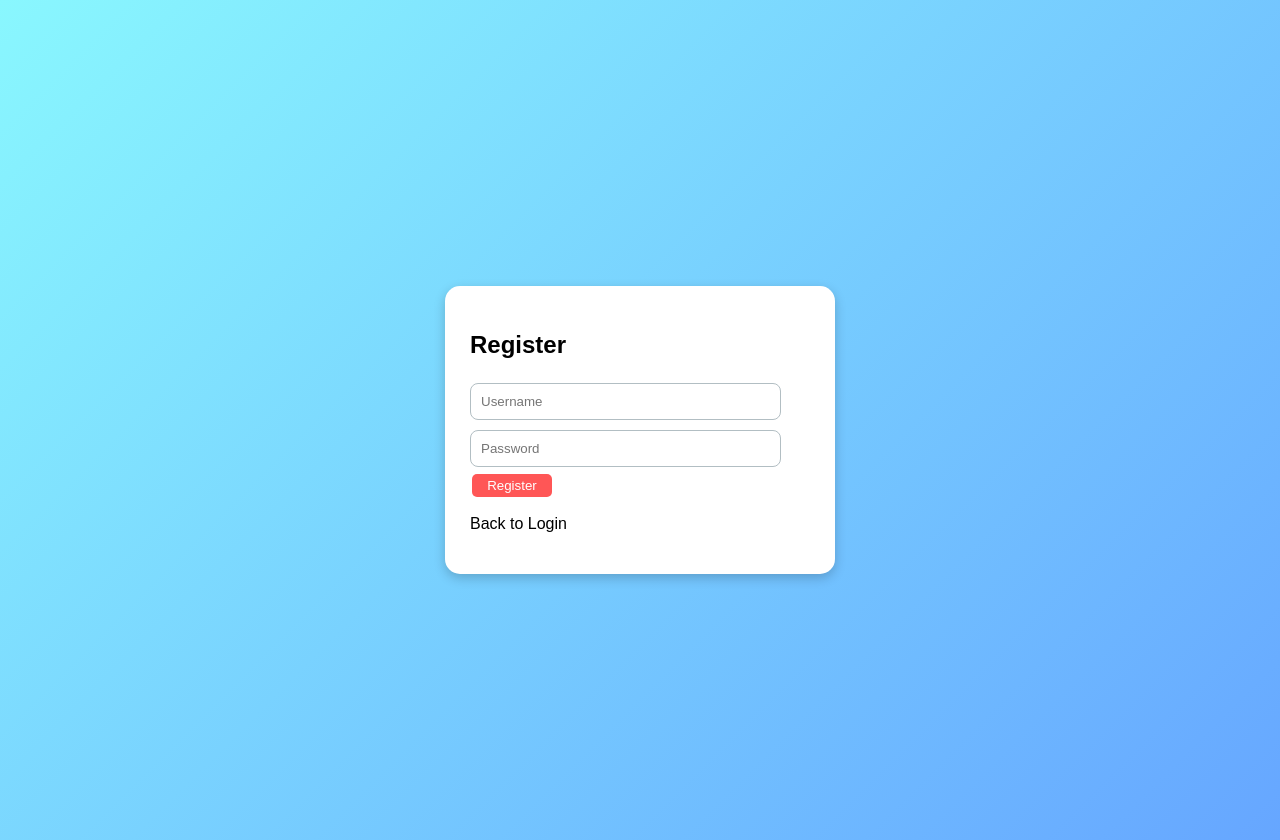
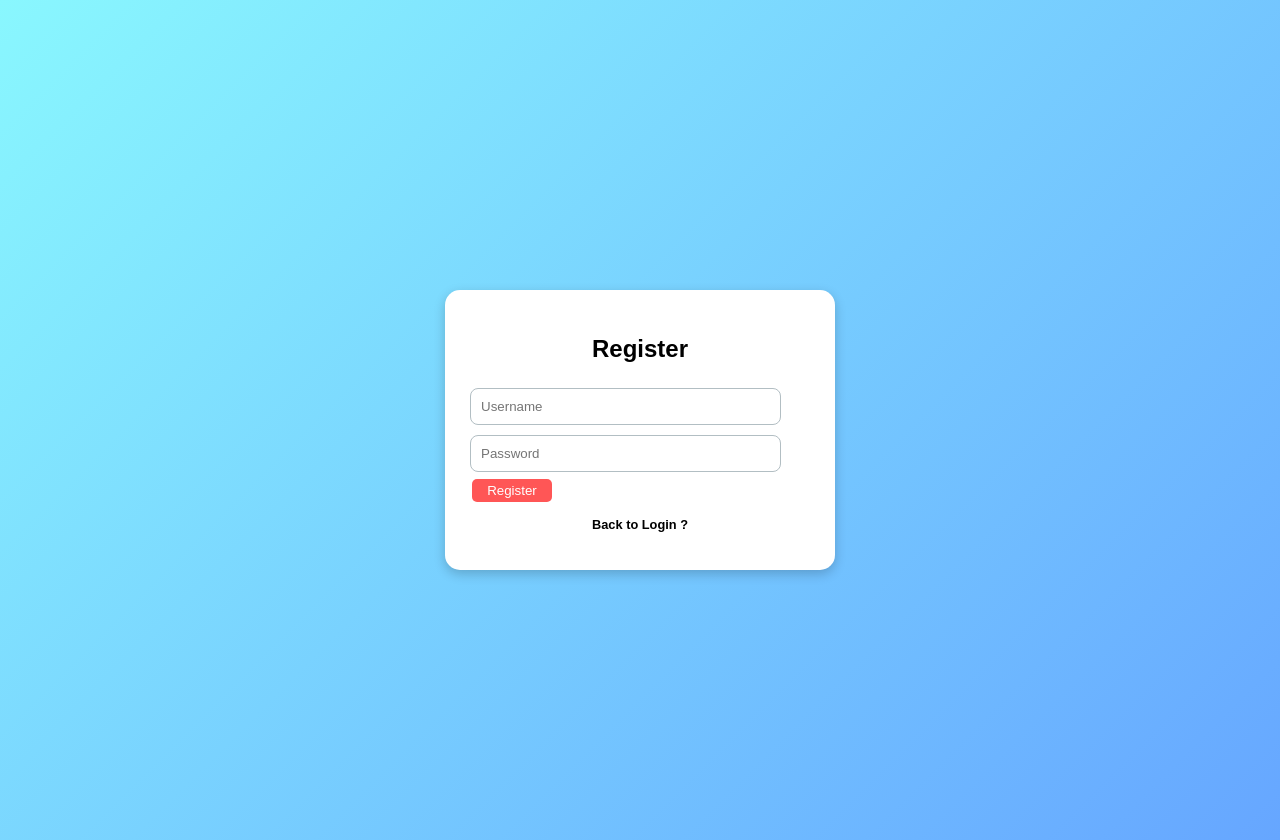
Before and after one commit to DharshiniThiruppathi/expense-tracker, a React (Create React App) app in the folder ecom/: page / in a window 1280 px wide. Both pictures are taken after a click on the element "Are You New here ? Register now". Built offline with nearby package versions, Linux system fonts and the light colour scheme.

Commit message:
Register component
Updated the Register component to improve styling and maintain functionality.

```diff
--- a/ecom/src/components/Register.js
+++ b/ecom/src/components/Register.js
@@ -1,28 +1,24 @@
 import React, { useState } from "react";
 import { toast } from "react-toastify";
-
 export default function Register({ setPage, users, setUsers }) {
   const [username, setUsername] = useState("");
   const [password, setPassword] = useState("");
-
   const handleRegister = () => {
     if (!username || !password) return toast.error("Fill all fields");
     if (users.find(u => u.username === username)) return toast.error("User exists");
-
-    const newUser = { username, password, role: "user" };
+ const newUser = { username, password, role: "user" };
     setUsers([...users, newUser]);
     toast.success("Registered successfully");
     setPage("login");
   };
-
-  return (
+return (
     <div className="page center">
       <div className="card">
-        <h2>Register</h2>
+        <h2 style={{textAlign:'center'}}>Register</h2>
         <input placeholder="Username" value={username} onChange={e => setUsername(e.target.value)} />
         <input type="password" placeholder="Password" value={password} onChange={e => setPassword(e.target.value)} />
         <button onClick={handleRegister}>Register</button>
-        <p onClick={() => setPage("login")}>Back to Login</p>
+        <p  style={{textAlign:'center',fontSize:'0.8rem',fontWeight:'bolder',cursor:'pointer'}} onClick={() => setPage("login")}>Back to Login ?</p>
       </div>
     </div>
   );
```
